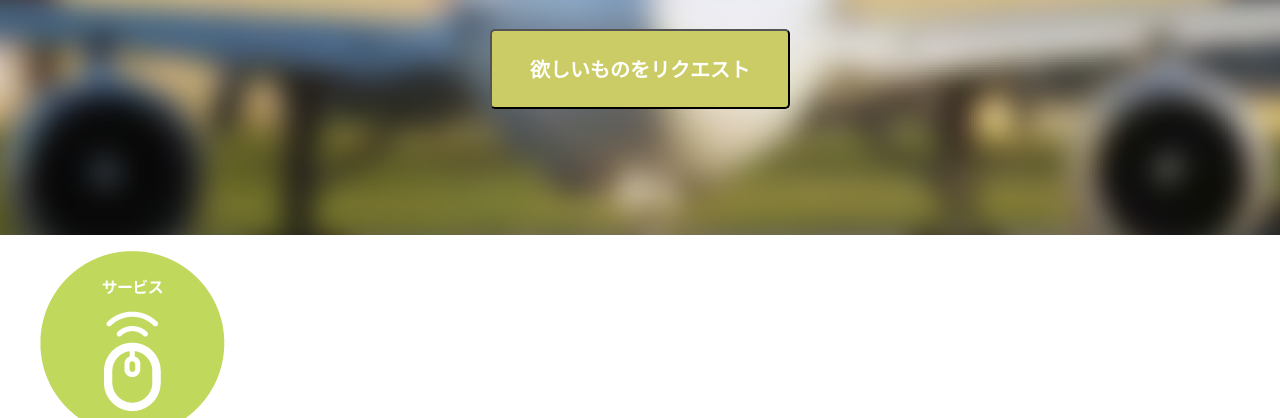
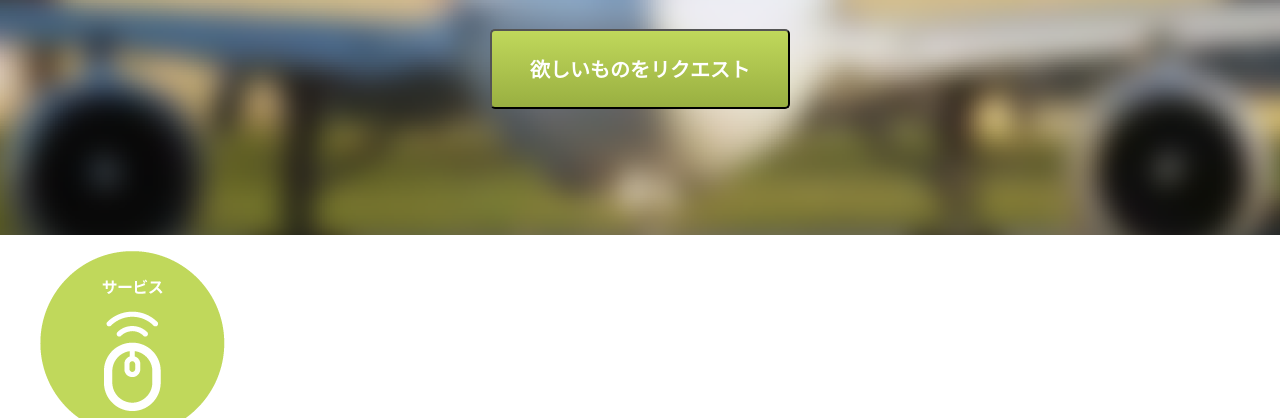
Before and after one commit to daikiskb/kkkk, a plain HTML site: page index.html in a window 1280 px wide. Shown: the part 375-793 px from the top of the page. Drawn offline with Linux system fonts and the light colour scheme; files whose address does not match are found by name.

Commit message:
ボタン着色

```diff
--- a/css/style.css
+++ b/css/style.css
@@ -52,11 +52,12 @@ header{
   color:white;
   font-size: 20px;
   font-weight: 900;
-  background-color:#CCCC66;
   width:300px;
   height: 80px;
   border-radius:5px;
-  text-shadow: 5px;
+  background: -moz-linear-gradient(top,#c0d85b, #99af41);
+  background: -webkit-linear-gradient(top,#c0d85b, #99af41);
+  background: linear-gradient(to bottom, #c0d85b, #99af41);
 }
 
 div.background-image img{
```
